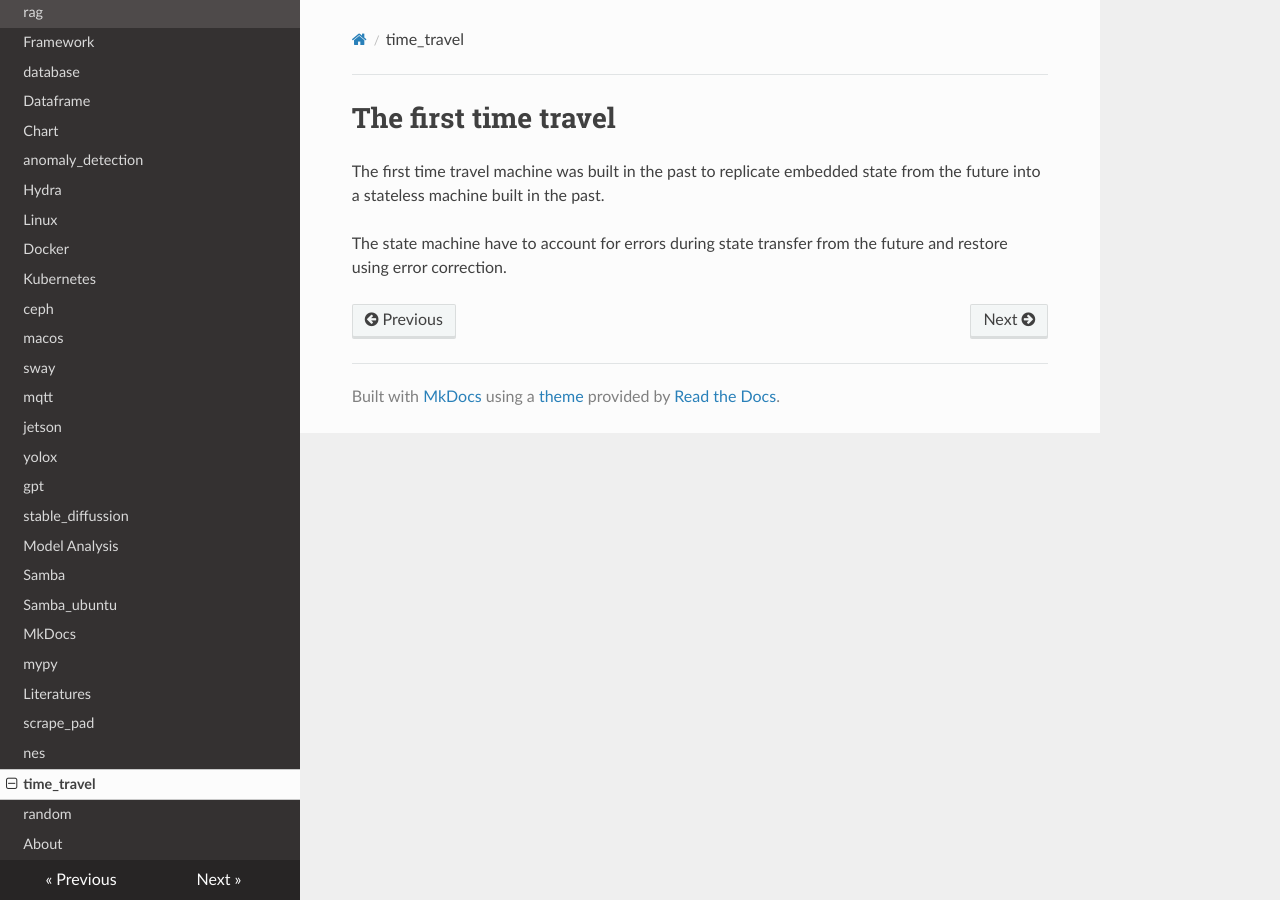
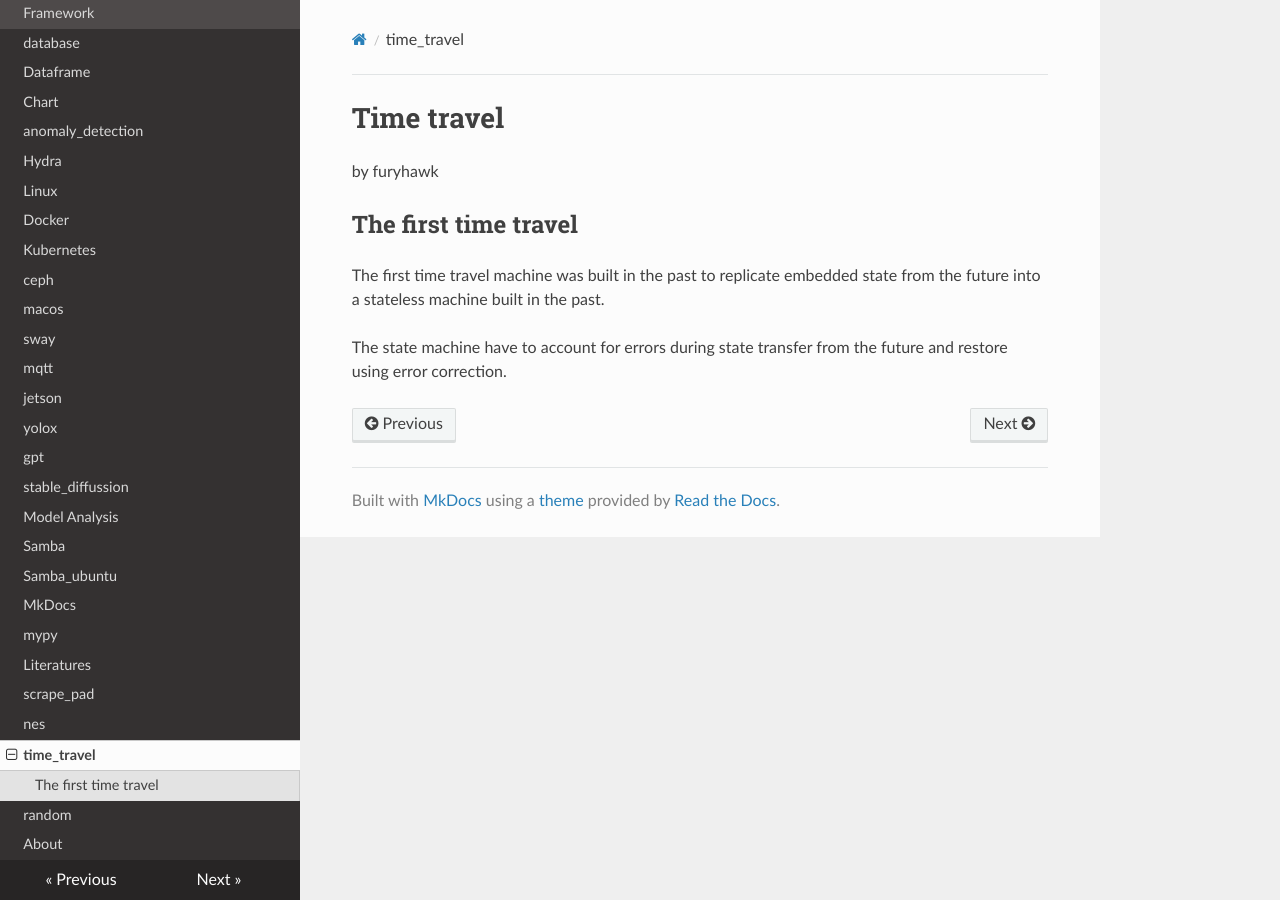
Before and after one commit to furyhawk/124c41, an MkDocs documentation site: the page built from docs/time_travel.md, in a window 1280 px wide. Built offline with MkDocs 1.6.1, drawn with Linux system fonts in a browser that asks for light colours; nearby versions of some CDN libraries.

Commit message:
Update time travel documentation: add author and improve section headings

```diff
--- a/docs/time_travel.md
+++ b/docs/time_travel.md
@@ -1,4 +1,9 @@
-# The first time travel
+# Time travel
+
+by furyhawk
+
+## The first time travel
+
 
 The first time travel machine was built in the past to replicate embedded state from the future into a stateless machine built in the past.
 
```
